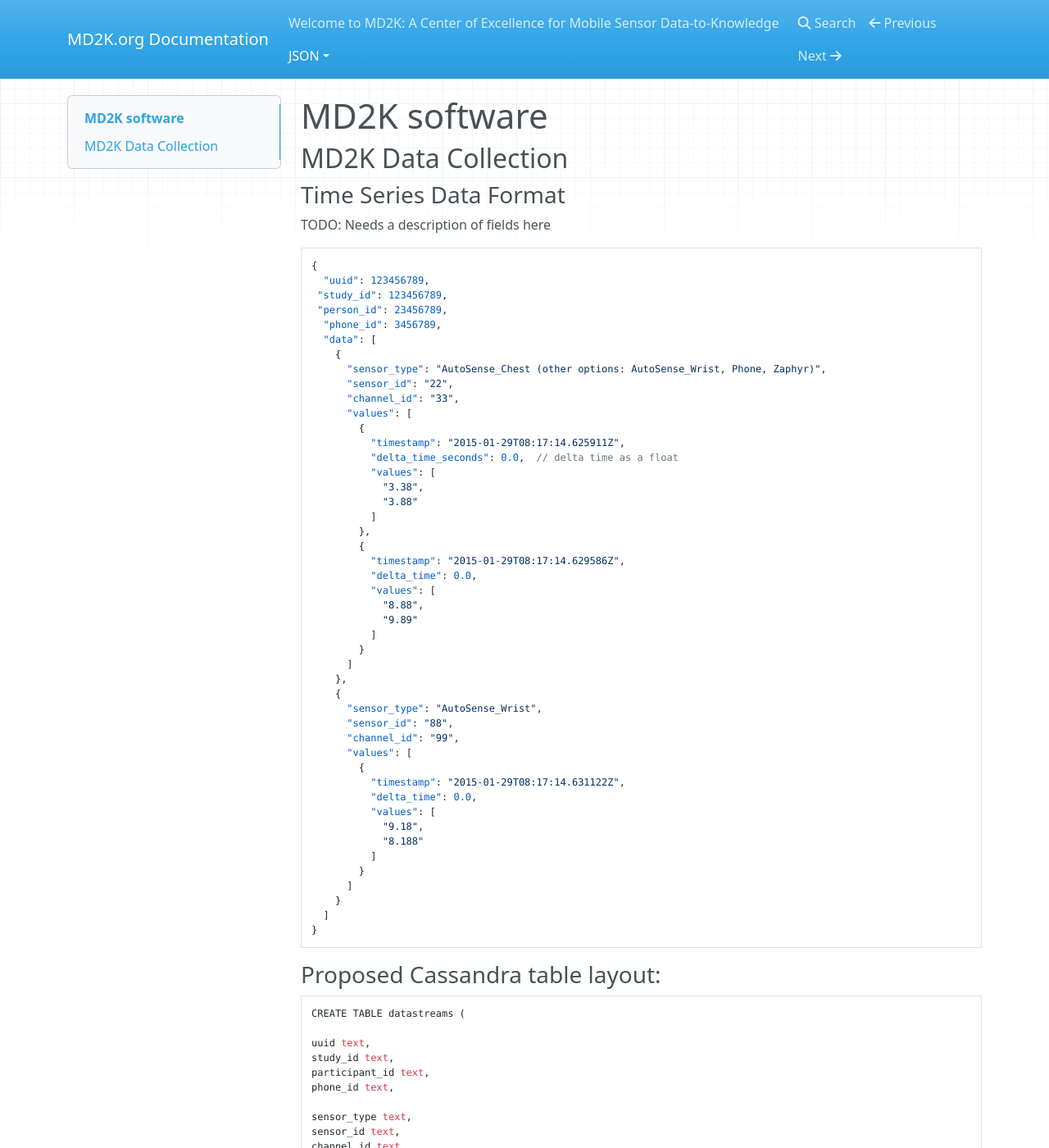
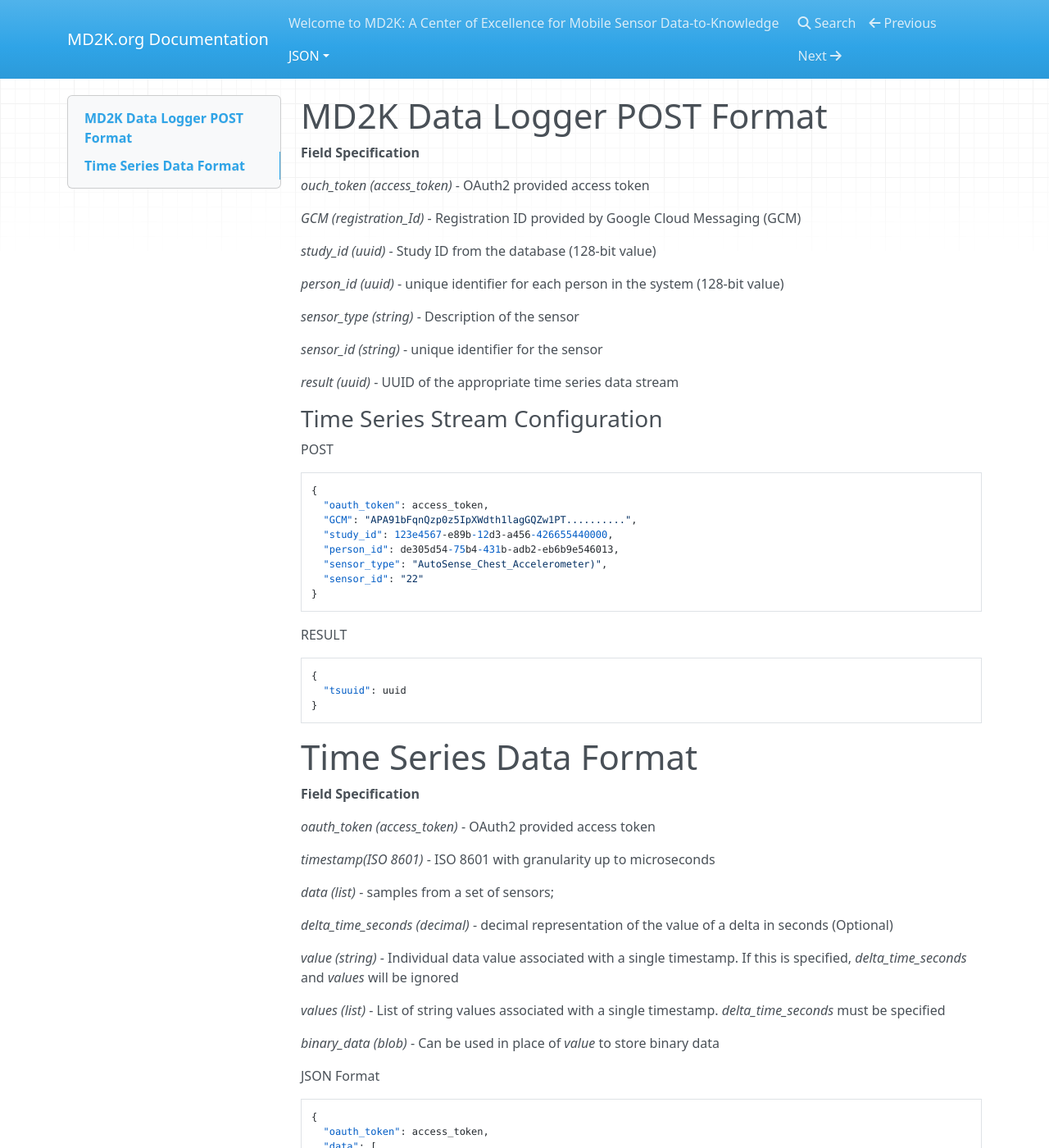
Before and after one commit to ivanyeo/md2k, an MkDocs documentation site: the page built from docs/JSON/MD2K.md, in a window 1280 px wide and 1400 px high. Shown: the whole window at 82% size. Built offline with MkDocs 1.6.1, drawn with Linux system fonts in a browser that asks for light colours; nearby versions of some CDN libraries; some of the changed text lies outside the part shown.

Commit message:
Updated JSON specifications for time series data

````diff
--- a/docs/JSON/MD2K.md
+++ b/docs/JSON/MD2K.md
@@ -1,81 +1,97 @@
-# MD2K software
+# MD2K Data Logger POST Format
 
-## MD2K Data Collection
+**Field Specification**
 
-### Time Series Data Format
-TODO: Needs a description of fields here
+*ouch_token (access_token)* - OAuth2 provided access token
 
+*GCM (registration_Id)* - Registration ID provided by Google Cloud Messaging (GCM)
+
+*study_id (uuid)* - Study ID from the database (128-bit value)
+
+*person_id (uuid)* - unique identifier for each person in the system (128-bit value)
+
+*sensor_type (string)* - Description of the sensor
+
+*sensor_id (string)* - unique identifier for the sensor
+
+*result (uuid)* - UUID of the appropriate time series data stream
+
+### Time Series Stream Configuration
+
+POST
 ```json
 {
-  "uuid": 123456789,
- "study_id": 123456789,
- "person_id": 23456789,
-  "phone_id": 3456789,
+  "oauth_token": access_token,
+  "GCM": "APA91bFqnQzp0z5IpXWdth1lagGQZw1PT..........",
+  "study_id": 123e4567-e89b-12d3-a456-426655440000,
+  "person_id": de305d54-75b4-431b-adb2-eb6b9e546013,
+  "sensor_type": "AutoSense_Chest_Accelerometer)",
+  "sensor_id": "22"
+}
+```
+
+RESULT
+```json
+{
+  "tsuuid": uuid
+}
+```
+
+
+
+# Time Series Data Format
+
+**Field Specification**
+
+*oauth_token (access_token)* - OAuth2 provided access token
+
+*timestamp(ISO 8601)* - ISO 8601 with granularity up to microseconds
+
+*data (list)* - samples from a set of sensors;
+
+*delta_time_seconds (decimal)* - decimal representation of the value of a delta in seconds (Optional)
+
+*value (string)* - Individual data value associated with a single timestamp.  If this is specified, *delta_time_seconds* and *values* will be ignored
+
+*values (list<string>)* - List of string values associated with a single timestamp.  *delta_time_seconds* must be specified
+
+*binary_data (blob)* - Can be used in place of *value* to store binary data
+
+
+JSON Format
+```json
+{
+  "oauth_token": access_token,
   "data": [
     {
-      "sensor_type": "AutoSense_Chest (other options: AutoSense_Wrist, Phone, Zaphyr)",
-      "sensor_id": "22",
-      "channel_id": "33",
+      "tsuuid": 123e4567-e89b-12d3-a456-42665544000,
+      "timestamp": "2015-01-29T08:17:14.625911Z",
+      "value": '123.45"
+    },
+    {
+      "tsuuid": 123e4567-e89b-12d3-a456-42665544000,
+      "timestamp": "2015-01-29T08:17:14.625911Z",
+      "binary_data": Base64('foobar.jpg')
+    },
+
+    {
+      "tsuuid": 123e4567-e89b-12d3-a456-42665544000,
+      "timestamp": "2015-01-29T08:17:14.629586Z",
+      "delta_time_seconds": 0.001,
       "values": [
-        {
-          "timestamp": "2015-01-29T08:17:14.625911Z",
-          "delta_time_seconds": 0.0,  // delta time as a float
-          "values": [
-            "3.38",
-            "3.88"
-          ]
-        },
-        {
-          "timestamp": "2015-01-29T08:17:14.629586Z",
-          "delta_time": 0.0,
-          "values": [
-            "8.88",
-            "9.89"
-          ]
-        }
+        "8.88",
+        "9.89"
       ]
     },
     {
-      "sensor_type": "AutoSense_Wrist",
-      "sensor_id": "88",
-      "channel_id": "99",
+      "tsuuid": 123e4567-e89b-12d3-a456-42665544000,
+      "timestamp": "2015-01-29T08:17:14.631122Z",
+      "delta_time_seconds": 0.0,
       "values": [
-        {
-          "timestamp": "2015-01-29T08:17:14.631122Z",
-          "delta_time": 0.0,
-          "values": [
-            "9.18",
-            "8.188"
-          ]
-        }
+        "9.18",
+        "8.188"
       ]
     }
-  ]
+   ]
 }
 ```
-
-### Proposed Cassandra table layout:
-
-```
-CREATE TABLE datastreams (
-
-uuid text,
-study_id text,
-participant_id text,
-phone_id text,
-
-sensor_type text,
-sensor_id text,
-channel_id text,
-
-date text,
-timestamp timestamp,
-
-metadata map<text,text>,
-
-delta decimal,
-values list<decimal>,
-blob_value blob,
-
-);
-```
````
Also changed, not shown: docs/JSON/Authentication.md (added, +33 -0 lines), docs/JSON/Autosense.md (+67 -5 lines), docs/JSON/Database.md (added, +20 -0 lines).
